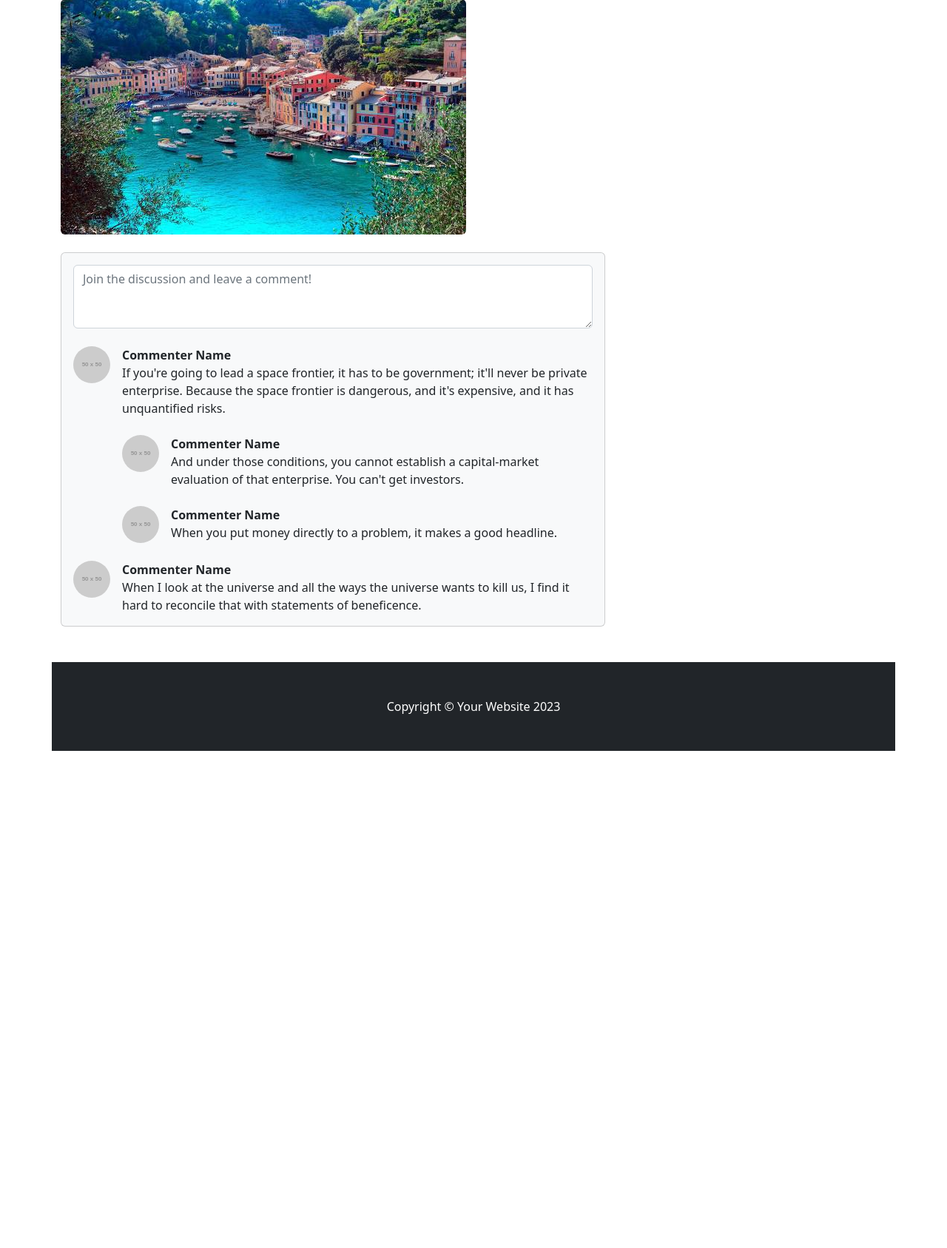
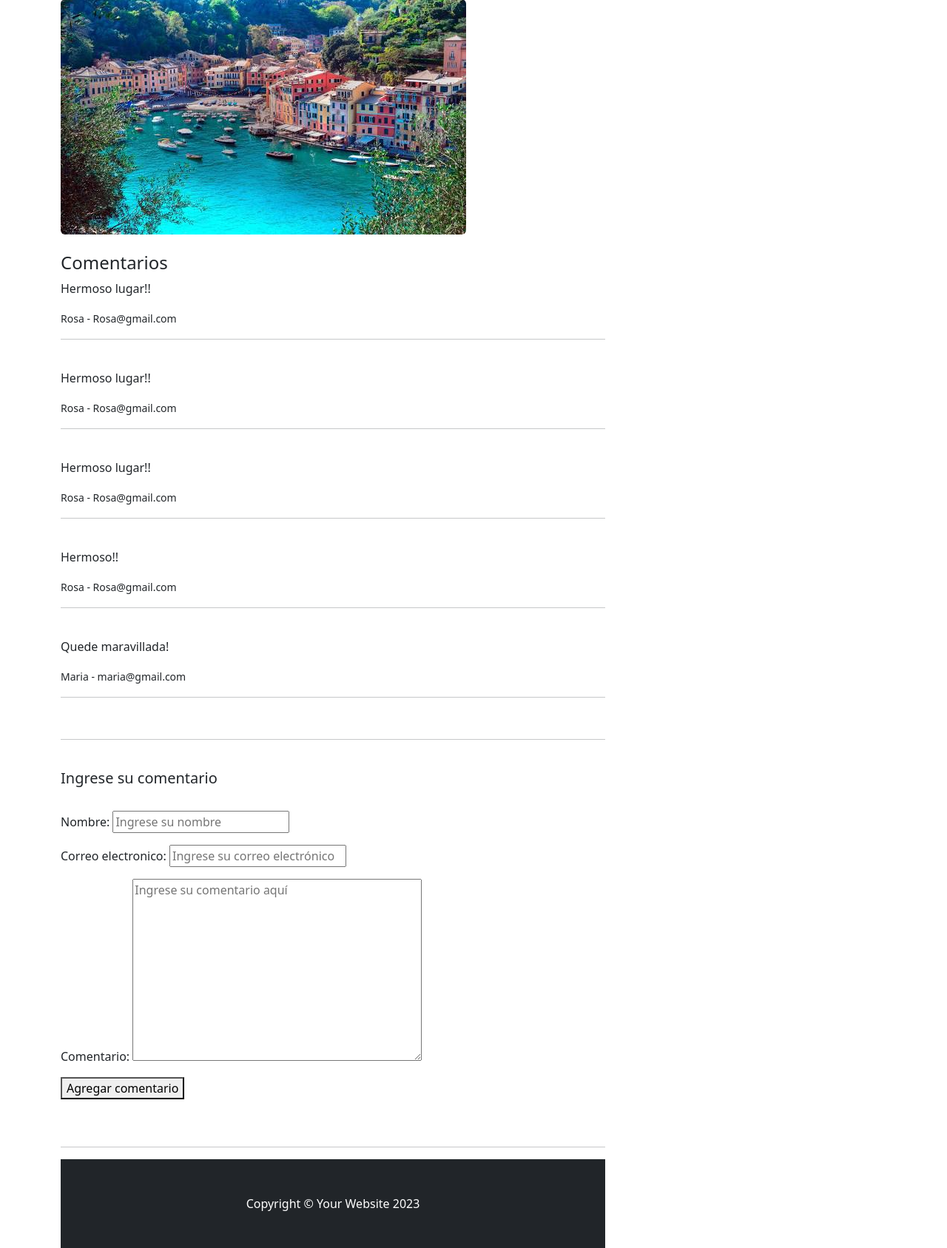
Before and after one commit to luciana-mancuso/EntregaFinal, a Django app: page /blog/detalle_destino/3/ in a window 1280 px wide. Shown: the part 417-2104 px from the top of the page at 74% size. Before the commit the page ends 1432 px from the top, so only its background shows below. Run offline with Django 4.2, Linux system fonts and the light colour scheme; data comes from the database, SQL or seed files in the repository; some libraries are stand-ins or nearby versions.

Commit message:
EntregaFinal

```diff
--- a/AppCoder/forms.py
+++ b/AppCoder/forms.py
@@ -1,5 +1,5 @@
 from django import forms
-from AppCoder.models import Destino, Alojamiento
+from AppCoder.models import Destino, Alojamiento, Comentario
 
 
 
@@ -9,6 +9,19 @@ class DestinoForm(forms.ModelForm):
         model= Destino
         fields="__all__"
 
+
+class ComentarioForm(forms.ModelForm):
+    class Meta:
+        model = Comentario
+        fields = ('nombre', 'correo_electronico', 'comentario')
+
+    def __init__(self, *args, **kwargs):
+        super().__init__(*args, **kwargs)
+        self.fields['nombre'].widget.attrs.update({'placeholder': 'Ingrese su nombre'})
+        self.fields['correo_electronico'].widget.attrs.update({'placeholder': 'Ingrese su correo electrónico'})
+        self.fields['comentario'].widget.attrs.update({'placeholder': 'Ingrese su comentario aquí'})
+
+
 class AlojamientoForm(forms.ModelForm):
     class Meta:
         model= Alojamiento
--- a/AppCoder/models.py
+++ b/AppCoder/models.py
@@ -4,12 +4,23 @@ from django.db import models
 
 class Destino(models.Model):
     titulo = models.CharField(max_length=200)
+    subtitulo = models.CharField(max_length=100, default="sin subtitulo")
     descripcion = models.TextField()
+    autor = models.CharField(max_length=100, default='Autor: Luciana Mancuso')
+    fecha= models.DateField(null=True, blank=True)
     imagen = models.ImageField(upload_to='destinos/', null=True, blank=True)
-    fecha_publicacion = models.DateTimeField(auto_now_add=True)
 
     def __str__(self):
         return self.titulo
+
+class Comentario(models.Model):
+    destino = models.ForeignKey(Destino, on_delete=models.CASCADE, related_name='comentarios')
+    nombre = models.CharField(max_length=100)
+    correo_electronico = models.EmailField()
+    comentario = models.TextField()
+
+    def __str__(self):
+        return self.comentario
 
 
 class Alojamiento(models.Model):
--- a/AppCoder/views.py
+++ b/AppCoder/views.py
@@ -1,7 +1,7 @@
 from django.shortcuts import render, redirect
 from django.http import HttpResponse
 from AppCoder.models import Destino, Alojamiento, Museo
-from AppCoder.forms import DestinoForm, BusquedaDestinoForm
+from AppCoder.forms import DestinoForm, BusquedaDestinoForm, ComentarioForm
 from django.contrib.auth.decorators import login_required
 
 # Create your views here.def
@@ -19,33 +19,43 @@ def lista_destinos(request):
 
 def detalle_destino(request, destino_id):
     destino=Destino.objects.get(id=destino_id)
-    context={"destino": destino}
+    comentarios=destino.comentarios.all()
+
+    if request.method == 'POST':
+        comentario_form=ComentarioForm(request.POST)
+        if comentario_form.is_valid():
+            nuevo_comentario= comentario_form.save(commit=False)
+            nuevo_comentario.destino=destino
+            nuevo_comentario.save()
+            return redirect("AppCoderDetalle_destino", destino_id)
+    else:
+        comentario_form=ComentarioForm()
+
+    context={"destino": destino, 'comentarios': comentarios, 'comentario_form': comentario_form}
     return render(request, "AppCoder/detalle_destino.html", context=context)
-
 
 
 
 
 @login_required
 def crear_destino(request):
-    destino=request.destino
-    if request.method=="POST":
-        mi_formulario=DestinoForm(request.POST, request.Files)
+    if request.method == "POST":
+        mi_formulario = DestinoForm(request.POST, request.FILES)
         if mi_formulario.is_valid():
-            informacion=mi_formulario.cleaned_data
-            destino_save=Destino(titulo=informacion['titulo'], descripcion=informacion['descripcion'])
-            destino_save.save()
+            informacion = mi_formulario.cleaned_data
+            destino = Destino(titulo=informacion['titulo'], descripcion=informacion['descripcion'])
+            destino.save()
             try:
-                destino.destinos.imagen=informacion["imagen"]
+                destino.imagen = informacion["imagen"]
             except:
-                destino=Destino(desitno=destino,  imagen=informacion["imagen"])
+                destino = Destino(destino=destino, imagen=informacion["imagen"])
                 destino.save()
+            return redirect("AppCoderDestinos")
 
-        return redirect("AppCoderDestinos")
+    context = {"form": DestinoForm()}
+    return render(request, 'AppCoder/crear_destino.html', context=context)
 
 
-    context={"form": DestinoForm()}
-    return render(request, 'AppCoder/crear_destino.html', context=context)
 
 @login_required
 def editar_destino(request, titulo):
@@ -56,7 +66,11 @@ def editar_destino(request, titulo):
             informacion=mi_formulario.cleaned_data
 
             get_destino.titulo=informacion['titulo']
+            get_destino.subtitulo=informacion['subtitulo']
             get_destino.descripcion=informacion['descripcion']
+            get_destino.autor=informacion['autor']
+            get_destino.fecha=informacion['fecha']
+
 
             get_destino.save()
             return redirect("AppCoderDestinos")
--- a/templates/AppCoder/detalle_destino.html
+++ b/templates/AppCoder/detalle_destino.html
@@ -22,48 +22,28 @@
                     <!-- Preview image figure-->
                     <figure class="mb-4"><img class="img-fluid rounded" src="{{ destino.imagen.url }}" alt="..." /></figure>
 
-                <!-- Comments section-->
-                <section class="mb-5">
-                    <div class="card bg-light">
-                        <div class="card-body">
-                            <!-- Comment form-->
-                            <form class="mb-4"><textarea class="form-control" rows="3" placeholder="Join the discussion and leave a comment!"></textarea></form>
-                            <!-- Comment with nested comments-->
-                            <div class="d-flex mb-4">
-                                <!-- Parent comment-->
-                                <div class="flex-shrink-0"><img class="rounded-circle" src="https://dummyimage.com/50x50/ced4da/6c757d.jpg" alt="..." /></div>
-                                <div class="ms-3">
-                                    <div class="fw-bold">Commenter Name</div>
-                                    If you're going to lead a space frontier, it has to be government; it'll never be private enterprise. Because the space frontier is dangerous, and it's expensive, and it has unquantified risks.
-                                    <!-- Child comment 1-->
-                                    <div class="d-flex mt-4">
-                                        <div class="flex-shrink-0"><img class="rounded-circle" src="https://dummyimage.com/50x50/ced4da/6c757d.jpg" alt="..." /></div>
-                                        <div class="ms-3">
-                                            <div class="fw-bold">Commenter Name</div>
-                                            And under those conditions, you cannot establish a capital-market evaluation of that enterprise. You can't get investors.
-                                        </div>
-                                    </div>
-                                    <!-- Child comment 2-->
-                                    <div class="d-flex mt-4">
-                                        <div class="flex-shrink-0"><img class="rounded-circle" src="https://dummyimage.com/50x50/ced4da/6c757d.jpg" alt="..." /></div>
-                                        <div class="ms-3">
-                                            <div class="fw-bold">Commenter Name</div>
-                                            When you put money directly to a problem, it makes a good headline.
-                                        </div>
-                                    </div>
-                                </div>
-                            </div>
-                            <!-- Single comment-->
-                            <div class="d-flex">
-                                <div class="flex-shrink-0"><img class="rounded-circle" src="https://dummyimage.com/50x50/ced4da/6c757d.jpg" alt="..." /></div>
-                                <div class="ms-3">
-                                    <div class="fw-bold">Commenter Name</div>
-                                    When I look at the universe and all the ways the universe wants to kill us, I find it hard to reconcile that with statements of beneficence.
-                                </div>
-                            </div>
-                        </div>
-                    </div>
-                </section>
-            </div>
+<h4>Comentarios</h4>
 
+{% if comentarios %}
+    {% for comentario in comentarios %}
+    <p>{{ comentario.comentario }}</p>
+        <p><small>{{ comentario.nombre }} - {{ comentario.correo_electronico }}</small></p>
+        <hr><br>
+    {% endfor %}
+{% else %}
+    <p>No hay comentarios todavía.</p>
+{% endif %}
+
+
+<hr><br>
+<h5>Ingrese su comentario</h5>
+<br>
+<form method="POST">
+    {% csrf_token %}
+    {{ comentario_form.as_p }}
+    <button type="submit">Agregar comentario</button>
+</form>
+<br>
+<br>
+<hr>
 {% endblock %}
```
Also changed, not shown: templates/AppCoder/destinos.html (+7 -1 lines), AppCoder/migrations/0004_destino_autor_destino_subtitulo.py (added), AppCoder/migrations/0005_rename_fecha_publicacion_destino_fecha.py (added), AppCoder/migrations/0006_alter_destino_autor_alter_destino_fecha_comentario.py (added), AppCoder/migrations/0007_delete_comentario.py (added), AppCoder/migrations/0008_remove_destino_fecha.py (added), AppCoder/migrations/0009_destino_fecha.py (added), AppCoder/migrations/0010_comentario.py (added), AppCoder/migrations/0011_comentario_fecha.py (added), AppCoder/migrations/0012_remove_comentario_fecha.py (added), db.sqlite3.
